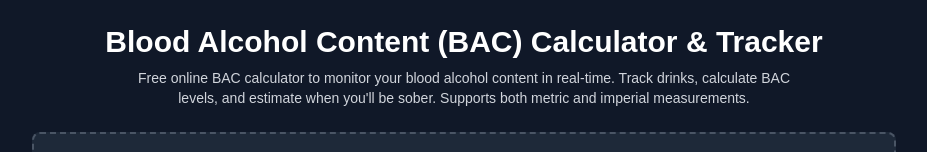
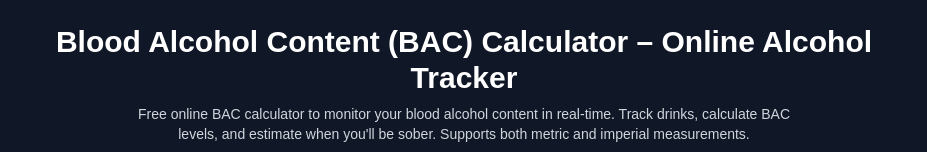
Before and after one commit to godonpatrik/bac-calculator, a Next.js app: page / in a window 1280 px wide. Shown: the top 152 px of the page, without its empty margins (176-1103 px from the left). Built offline with nearby package versions, Linux system fonts and the light colour scheme; no server answers.

Commit message:
Title update

```diff
--- a/app/page.tsx
+++ b/app/page.tsx
@@ -10,7 +10,7 @@ export default function Home() {
       <main className="max-w-4xl mx-auto px-4 py-6">
         <header className="text-center mb-6">
           <h1 className="text-3xl font-bold text-white mb-2">
-            Blood Alcohol Content (BAC) Calculator & Tracker
+            Blood Alcohol Content (BAC) Calculator – Online Alcohol Tracker
           </h1>
           <p className="text-gray-300 text-sm max-w-2xl mx-auto">
             Free online BAC calculator to monitor your blood alcohol content in
```
Also changed, not shown: 1 other file (tests, documents, lock files or other folders).
